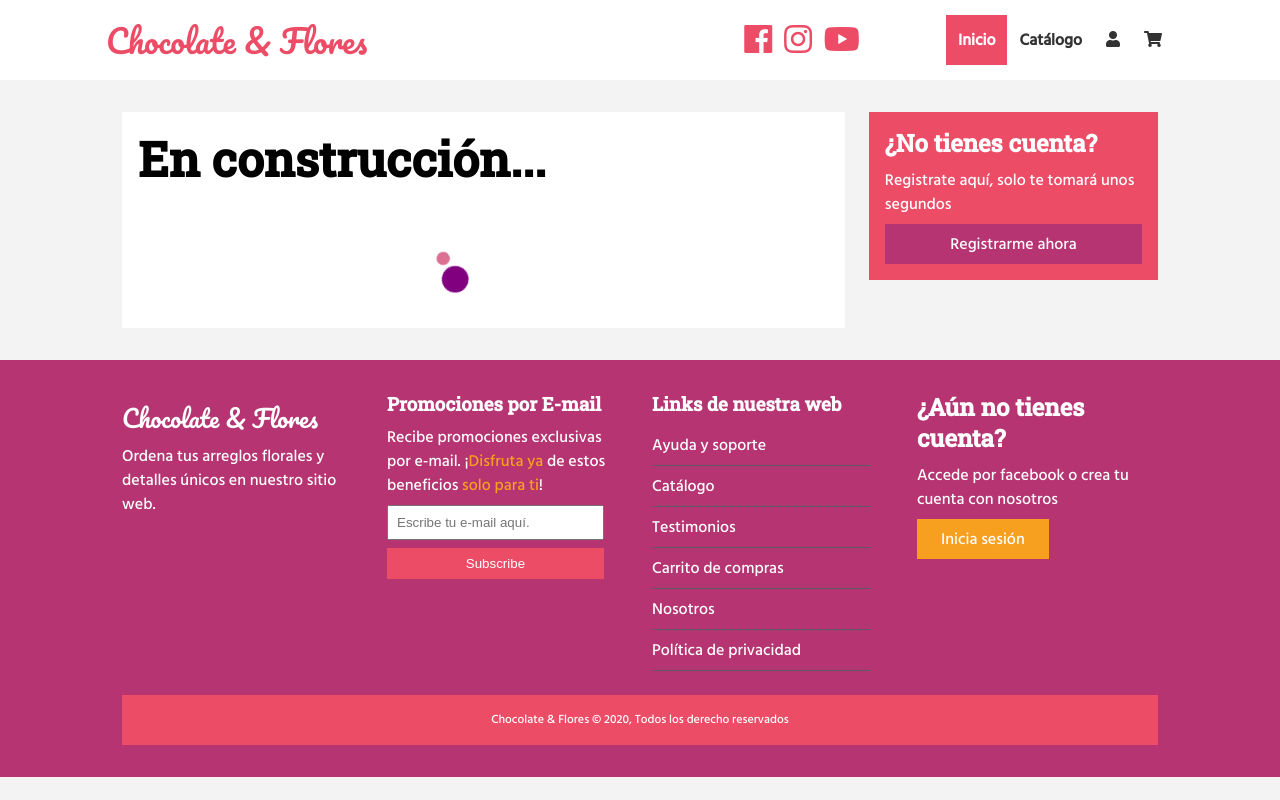
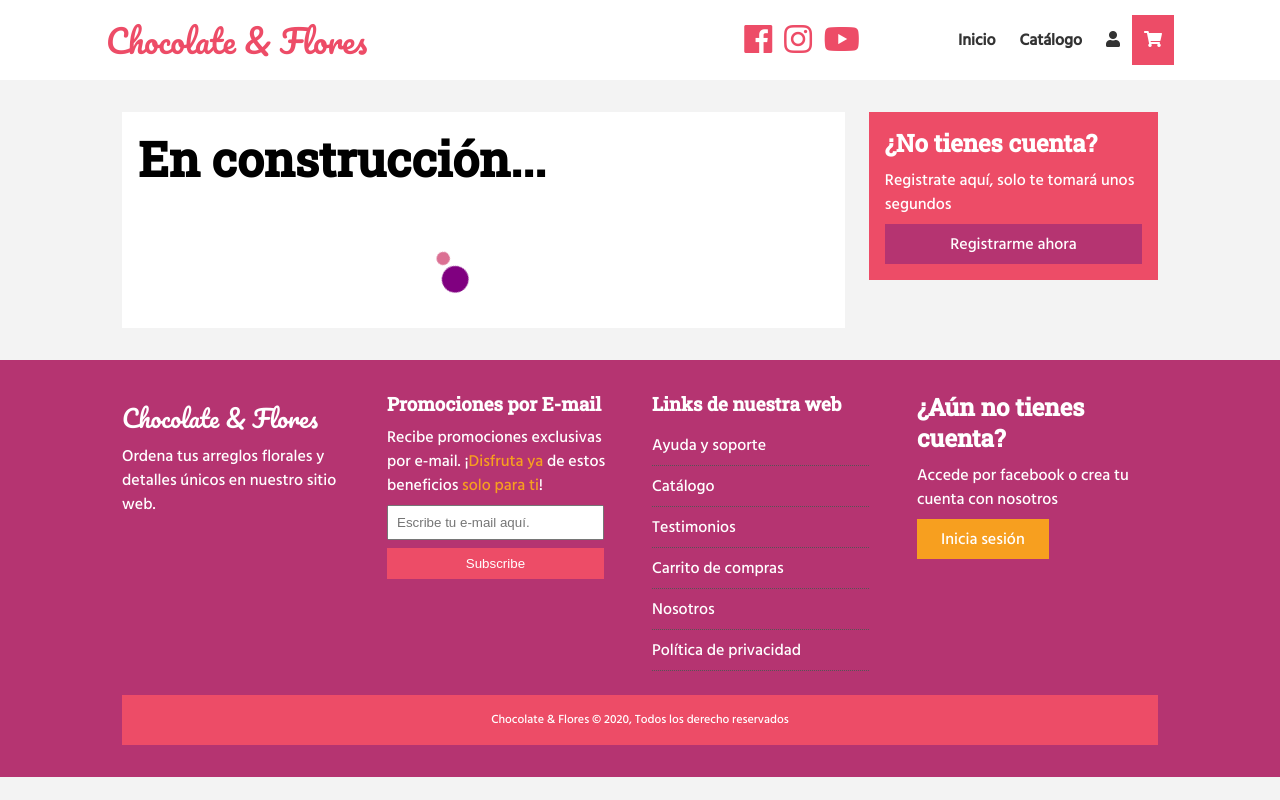
Before and after one commit to pablozecua/chocolateyflores, a plain HTML site: page shopcart.html in a window 1280 px wide. Drawn offline with Linux system fonts and the light colour scheme.

Commit message:
main navigation icon color fixing

```diff
--- a/shopcart.html
+++ b/shopcart.html
@@ -44,13 +44,15 @@
           ></a>
         </div>
         <ul>
-          <li><a class="current" href="index.html">Inicio</a></li>
+          <li><a href="index.html">Inicio</a></li>
           <li><a href="catalogo.html">Catálogo</a></li>
           <li>
             <a href="login.html"><i class="fas fa-user"></i></a>
           </li>
           <li>
-            <a href="shopcart.html"><i class="fas fa-shopping-cart"></i></a>
+            <a class="current" href="shopcart.html"
+              ><i class="fas fa-shopping-cart"></i
+            ></a>
           </li>
         </ul>
       </div>
```
Also changed, not shown: catalogo.html (+2 -2 lines), login.html (+2 -2 lines).
